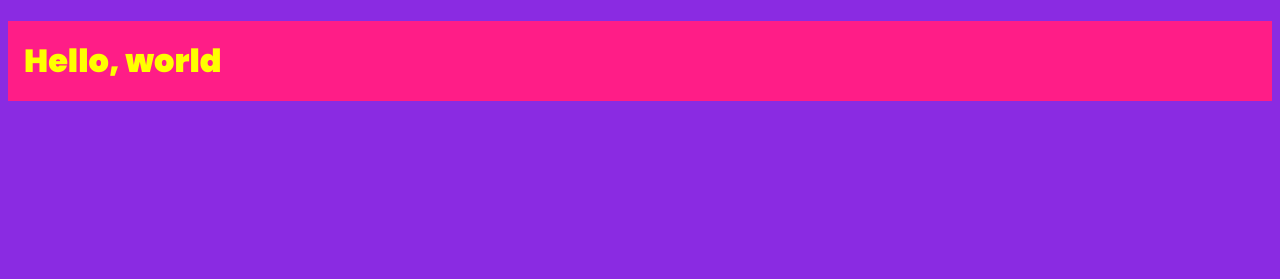
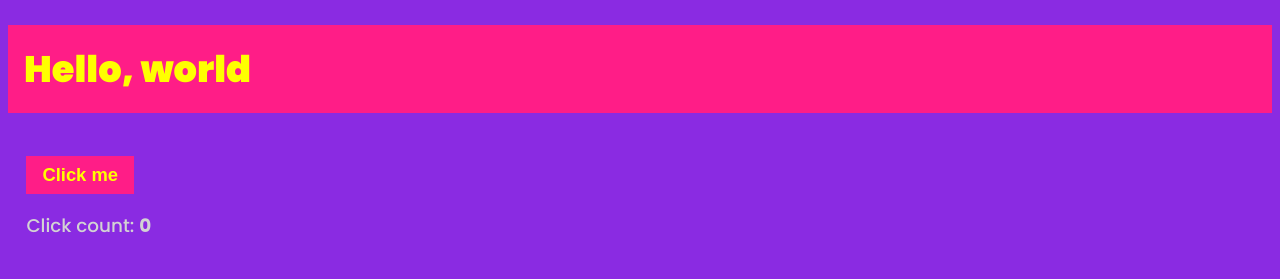
Before and after one commit to alexkrolick/cypress-test, a React app: page / in a window 1280 px wide. Built offline with nearby package versions, Linux system fonts and the light colour scheme.

Commit message:
add a stateful test

```diff
--- a/package.json
+++ b/package.json
@@ -23,7 +23,7 @@
   "devDependencies": {
     "babel-eslint": "^10.0.1",
     "cypress": "^3.1.1",
-    "dom-testing-addon-async": "^0.3.0",
+    "dom-testing-addon-async": "^0.4.0",
     "dom-testing-library": "^3.12.3",
     "eslint": "^5.9.0",
     "eslint-config-prettier": "^3.3.0",
@@ -36,9 +36,11 @@
     "eslint-plugin-prettier": "^3.0.0",
     "eslint-plugin-react": "^7.11.1",
     "expect": "^23.6.0",
+    "jest-dom": "^2.1.1",
     "npm-run-all": "^4.1.3",
     "parcel-bundler": "^1.10.3",
     "prettier": "^1.15.2",
+    "user-event": "^1.4.4",
     "wait-on": "^3.2.0"
   }
 }
--- a/src/index.css
+++ b/src/index.css
@@ -1,8 +1,8 @@
-@import url('https://fonts.googleapis.com/css?family=Poppins:300,400,500,900');
+@import url('https://fonts.googleapis.com/css?family=Poppins:300,400,500,700,900');
 
 :root {
   --color-primary: rgb(255, 29, 135);
-  --color-fg: slategray;
+  --color-fg: lightgray;
   --color-fg-inverted: yellow;
   --color-bg: blueviolet;
   --font-weight-bold: 900;
@@ -12,6 +12,12 @@ body {
   background-color: var(--color-bg);
   color: var(--color-fg);
   font-family: 'Poppins', sans-serif;
+  font-weight: 500;
+  font-size: 1.15rem;
+}
+
+.section {
+  padding: 1em;
 }
 
 .heading {
@@ -20,3 +26,12 @@ body {
   padding: 1rem;
   font-weight: var(--font-weight-bold);
 }
+
+.button {
+  background-color: var(--color-primary);
+  color: var(--color-fg-inverted);
+  padding: 0.5rem 1rem;
+  font-weight: var(--font-weight-bold);
+  font-size: 100%;
+  border: none;
+}
--- a/src/index.js
+++ b/src/index.js
@@ -1,11 +1,21 @@
-import React from "react";
+import * as React from "react";
 import ReactDOM from "react-dom";
-import * as messages from "./messages";
+import * as l from "./localized";
 
 function App() {
+  const [count, setCount] = React.useState(0);
   return (
     <div>
-      <h1 className="heading">{messages.appTitle.defaultMessage}</h1>
+      <h1 className="heading">{`${l.appTitle}`}</h1>
+      <section className="section">
+        <button className="button" onClick={() => setCount(count + 1)}>
+          {`${l.clickButtonText}`}
+        </button>
+        <p>
+          <span id="click-count">{`${l.clickCountLabel}`}</span>:{" "}
+          <b aria-labelledby="click-count">{count}</b>
+        </p>
+      </section>
     </div>
   );
 }
--- /dev/null
+++ b/src/localized.js
@@ -0,0 +1,21 @@
+function toString() {
+  return this.defaultMessage;
+}
+
+export const appTitle = {
+  id: "app.title",
+  defaultMessage: "Hello, world",
+  toString,
+};
+
+export const clickButtonText = {
+  id: "app.clickCount.buttonText",
+  defaultMessage: "Click me",
+  toString,
+};
+
+export const clickCountLabel = {
+  id: "app.clickCount.label",
+  defaultMessage: "Click count",
+  toString,
+};
--- a/src/messages.js
+++ /dev/null
@@ -1,4 +0,0 @@
-export const appTitle = {
-  id: "app.title",
-  defaultMessage: "Hello, world",
-};
```
Also changed, not shown: cypress/integration/index.spec.js (+20 -17 lines), 1 other file.
